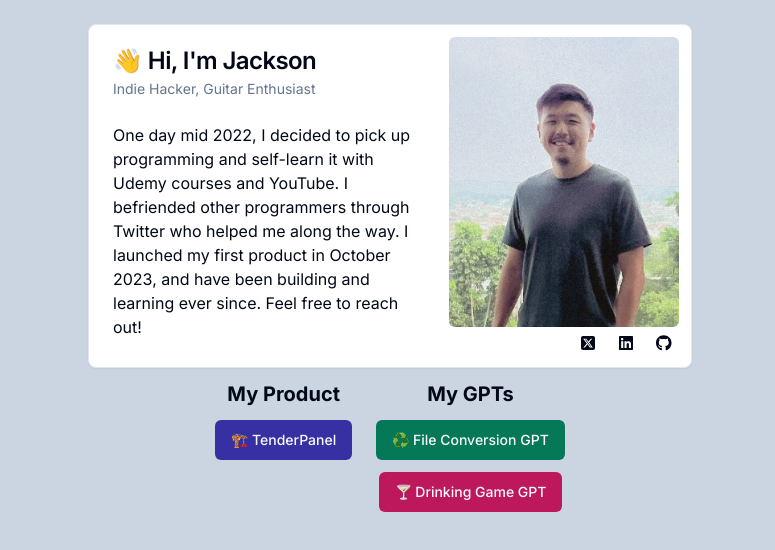
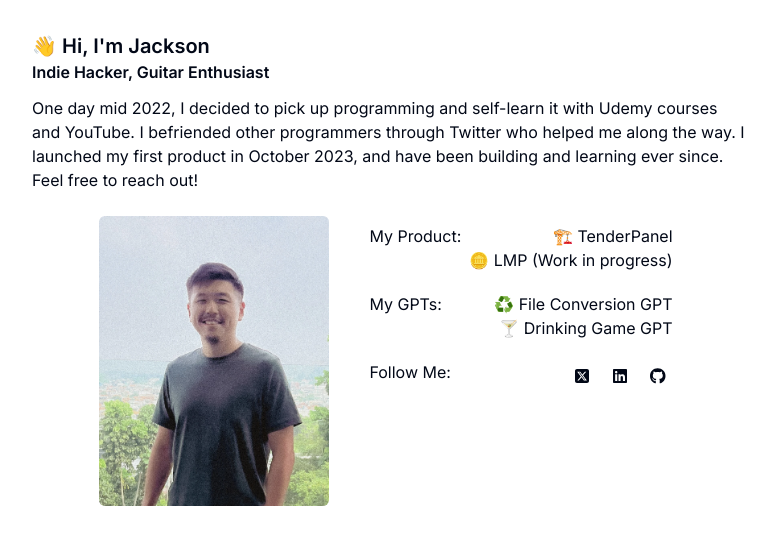
Before and after one commit to jacksonllk/my-page, a Next.js app: page / in a window 1280 px wide. Shown: the top 550 px of the page, without its empty margins (250-1025 px from the left). Built offline with nearby package versions, Linux system fonts and the light colour scheme.

Commit message:
styling change

```diff
--- a/app/layout.js
+++ b/app/layout.js
@@ -1,7 +1,6 @@
 import "@/styles/globals.css";
 import { Inter as FontSans } from "next/font/google";
 import { cn } from "@/lib/utils";
-import Intro from "@/components/Intro";
 
 export const fontSans = FontSans({
   subsets: ["latin"],
@@ -13,15 +12,14 @@ export default function RootLayout({ children }) {
     <html lang="en" suppressHydrationWarning>
       <head>
         <meta charSet="utf-8" />
-        <title>Portfolio & Blog Page</title>
+        <title>Jackson&apos;s Portfolio & Blog Page</title>
       </head>
       <body
         className={cn(
-          "mx-auto px-6 min-h-screen max-w-[960px] bg-slate-300 font-sans antialiased",
+          "mx-auto px-6 max-w-[860px] font-sans antialiased",
           fontSans.variable
         )}
       >
-        <Intro />
         <main className="">{children}</main>
       </body>
     </html>
--- a/app/page.js
+++ b/app/page.js
@@ -1,39 +1,105 @@
 // /app/page.js
 import React from "react";
 import Link from "next/link";
-import { Button } from "@/components/ui/button";
+import Image from "next/image";
+import { FontAwesomeIcon } from "@fortawesome/react-fontawesome";
+import { faLinkedin, faSquareXTwitter, faGithub } from "@fortawesome/free-brands-svg-icons";
+
 export default function Page() {
   return (
-    <div className="flex flex-col sm:flex-row justify-center">
-      <div className="flex flex-col items-center mx-3">
-        <h1 className="text-center font-bold text-xl mb-3">My Product</h1>
-        <Link
-          href="https://tenderpanel.com"
-          target="_blank"
-          rel="noopener noreferrer"
-        >
-          <Button className="bg-indigo-800 hover:bg-indigo-500 mb-3">🏗️ TenderPanel</Button>
+    <div className="flex flex-col px-12 py-8 justify-center">
+      <h1 className="font-semibold text-xl">👋 Hi, I&apos;m Jackson</h1>
+      <h2 className="font-semibold mb-3">Indie Hacker, Guitar Enthusiast </h2>
+      <p>
+        One day mid 2022, I decided to pick up programming and self-learn it with Udemy courses and
+        YouTube. I befriended other programmers through Twitter who helped me along the way. I
+        launched my first product in October 2023, and have been building and learning ever since.
+        Feel free to reach out!
+      </p>
+      <div className="flex flex-col md:flex-row justify-center my-3">
+        <div className="p-3 flex justify-center items-center">
+          <div className="flex flex-col">
+            <div className="rounded-md overflow-hidden">
+              <img
+                src="/images/profile-pic.webp"
+                alt="Picture of the author"
+                // Use standard CSS for sizing and object-fit
+                className="object-cover" // Add appropriate CSS classes
+                priority="true"
+                width={230}
+                height={230}
+              />
+            </div>
+          </div>
+        </div>
+
+        <div className="">
+          <div className="flex flex-row m-5 justify-between">
+            <p className="mx-2">My Product: </p>
+            <div className="flex flex-col items-end">
+              <Link href="https://tenderpanel.com" target="_blank" rel="noopener noreferrer" className="hover:text-sky-600">
+                🏗️ TenderPanel
+              </Link>
+              <Link href="" target="_blank" rel="noopener noreferrer" className="hover:text-sky-600">
+                🪙 LMP (Work in progress)
               </Link>
             </div>
-      <div className="flex flex-col items-center mx-3">
-        <h1 className="text-center font-bold text-xl mb-3">My GPTs</h1>
+          </div>
+          <div className="flex flex-row m-5 justify-between">
+            <p className="mx-2">My GPTs: </p>
+            <div className="flex flex-col items-end">
               <Link
                 href="https://chat.openai.com/g/g-p5igkiCKT-file-conversion-gpt"
                 target="_blank"
                 rel="noopener noreferrer"
+                className="hover:text-sky-600"
               >
-          <Button className="bg-emerald-700 hover:bg-emerald-500 mb-3">♻️ File Conversion GPT</Button>
+                ♻️ File Conversion GPT
               </Link>
               <Link
                 href="https://chat.openai.com/g/g-eWtcggDxb-drinking-game"
                 target="_blank"
                 rel="noopener noreferrer"
+                className="hover:text-sky-600"
               >
-          <Button className="bg-pink-700 hover:bg-pink-500 mb-3">🍸 Drinking Game GPT</Button>
+                🍸 Drinking Game GPT
               </Link>
             </div>
-
-
+          </div>
+          <div className="flex flex-row m-5 justify-between">
+            <p className="mx-2">Follow Me: </p>
+            <div className="flex flex-row items-center justify-end gap-x-2 mt-1">
+              <div className="icon-container">
+                <Link
+                  href="https://twitter.com/jackson_llk"
+                  target="_blank"
+                  rel="noopener noreferrer"
+                >
+                  <FontAwesomeIcon icon={faSquareXTwitter} />
+                </Link>
+              </div>
+              <div className="icon-container">
+                <Link
+                  href="https://linkedin.com/in/jacksonllk"
+                  target="_blank"
+                  rel="noopener noreferrer"
+                >
+                  <FontAwesomeIcon icon={faLinkedin} />
+                </Link>
+              </div>
+              <div className="icon-container">
+                <Link
+                  href="https://github.com/jacksonllk"
+                  target="_blank"
+                  rel="noopener noreferrer"
+                >
+                  <FontAwesomeIcon icon={faGithub} />
+                </Link>
+              </div>
+            </div>
+          </div>
+        </div>
+      </div>
     </div>
   );
 }
--- a/components/Intro.js
+++ /dev/null
@@ -1,95 +0,0 @@
-// src/app/components/Intro.js
-import Image from "next/image";
-import Link from "next/link";
-import { FontAwesomeIcon } from "@fortawesome/react-fontawesome";
-import {
-  faLinkedin,
-  faSquareXTwitter,
-  faGithub,
-} from "@fortawesome/free-brands-svg-icons";
-
-import {
-  Card,
-  CardContent,
-  CardDescription,
-  CardFooter,
-  CardHeader,
-  CardTitle,
-} from "@/components/ui/card";
-
-export default function Intro() {
-  return (
-    <div className="flex flex-col items-center mt-3">
-      <div className="flex flex-row justify-between w-auto max-w-full">
-        <div className="p-3">
-          <Card className="w-full">
-            <div className="flex flex-col sm:flex-row">
-              <div>
-                <CardHeader>
-                  <CardTitle>👋 Hi, I&apos;m Jackson</CardTitle>
-                  <CardDescription>Indie Hacker, Guitar Enthusiast </CardDescription>
-                </CardHeader>
-                <CardContent>
-                  <div className="flex flex-col">
-                    <p className="max-w-[300px]">
-                      One day mid 2022, I decided to pick up programming and
-                      self-learn it with Udemy courses and YouTube. I befriended
-                      other programmers through Twitter who helped me along the
-                      way. I launched my first product in October 2023, and have
-                      been building and learning ever since. Feel
-                      free to reach out!
-                    </p>
-                  </div>
-                </CardContent>
-              </div>
-              <div className="p-3 flex items-center justify-center">
-                <div className="flex flex-col">
-                  <div className="relative max-w-[300px] h-auto rounded-md overflow-hidden">
-                    <img
-                      src="/images/profile-pic.webp"
-                      alt="Picture of the author"
-                      // Use standard CSS for sizing and object-fit
-                      className="object-cover" // Add appropriate CSS classes
-                      priority="true"
-                      width={230}
-                      height={230}
-                    />
-                  </div>
-                  <div className="flex flex-row items-center justify-end gap-x-2 mt-1">
-                    <div className="icon-container">
-                      <Link
-                        href="https://twitter.com/jackson_llk"
-                        target="_blank"
-                        rel="noopener noreferrer"
-                      >
-                        <FontAwesomeIcon icon={faSquareXTwitter} />
-                      </Link>
-                    </div>
-                    <div className="icon-container">
-                      <Link
-                        href="https://linkedin.com/in/jacksonllk"
-                        target="_blank"
-                        rel="noopener noreferrer"
-                      >
-                        <FontAwesomeIcon icon={faLinkedin} />
-                      </Link>
-                    </div>
-                    <div className="icon-container">
-                      <Link
-                        href="https://github.com/jacksonllk"
-                        target="_blank"
-                        rel="noopener noreferrer"
-                      >
-                        <FontAwesomeIcon icon={faGithub} />
-                      </Link>
-                    </div>
-                  </div>
-                </div>
-              </div>
-            </div>
-          </Card>
-        </div>
-      </div>
-    </div>
-  );
-}
--- a/tailwind.config.js
+++ b/tailwind.config.js
@@ -20,7 +20,7 @@ module.exports = {
     },
     extend: {
       fontFamily: {
-        sans: ["var(--font-sans)", ...fontFamily.sans],
+        sans: ["Inter", ...fontFamily.sans],
       },
       colors: {
         border: "hsl(var(--border))",
```
Lines whose indentation alone changed are shown as unchanged.
